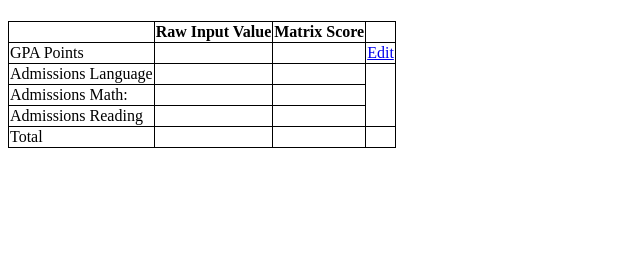
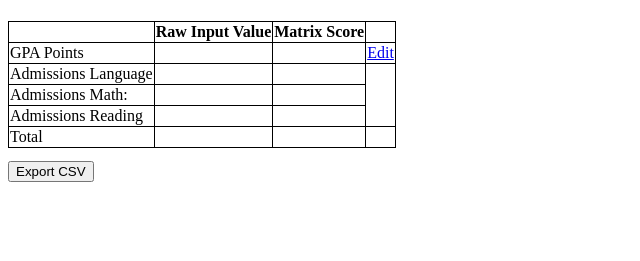
Before and after one commit to rss5799/Admissions-Management-System, a Flask app: page /student_details/ in a window 1280 px wide. Shown: the part 200-461 px from the top of the page, without its empty margins (0-640 px from the left). Run offline with Flask 3, Linux system fonts and the light colour scheme.

Commit message:
SCRUM-218-export-button-done-needs-repair-merge

```diff
--- a/app/routes.py
+++ b/app/routes.py
@@ -1,4 +1,4 @@
-from flask import Blueprint, render_template, request, session, flash
+from flask import Blueprint, render_template, request, session, flash, redirect
 import pandas as pd
 import numpy as np
 from app.csv_utils.csv_reader_writer import fetch_updated_student_instance, write_gpa_to_csv
@@ -119,3 +119,30 @@ def upcoming_tests():
 @bp.route("/unresponsive_students/")
 def unresponsive_students():
     return render_template("unresponsive_students.html")
+
+
+
+
+
+
+
+
+
+
+
+
+
+
+
+
+
+
+
+
+@bp.route("/export_csv")
+def export_csv():
+
+
+
+
+        return redirect("/exports")
--- a/app/templates/student_details.html
+++ b/app/templates/student_details.html
@@ -60,6 +60,11 @@
     </tr>
 </table>
 
+<form action="/export_csv" method="GET">
+    <button type="submit" class="btn btn-secondary" style="margin-top: 1em;">
+        Export CSV
+    </button>
+</form>
 
 {% with messages = get_flashed_messages() %}
   {% if messages %}
```
